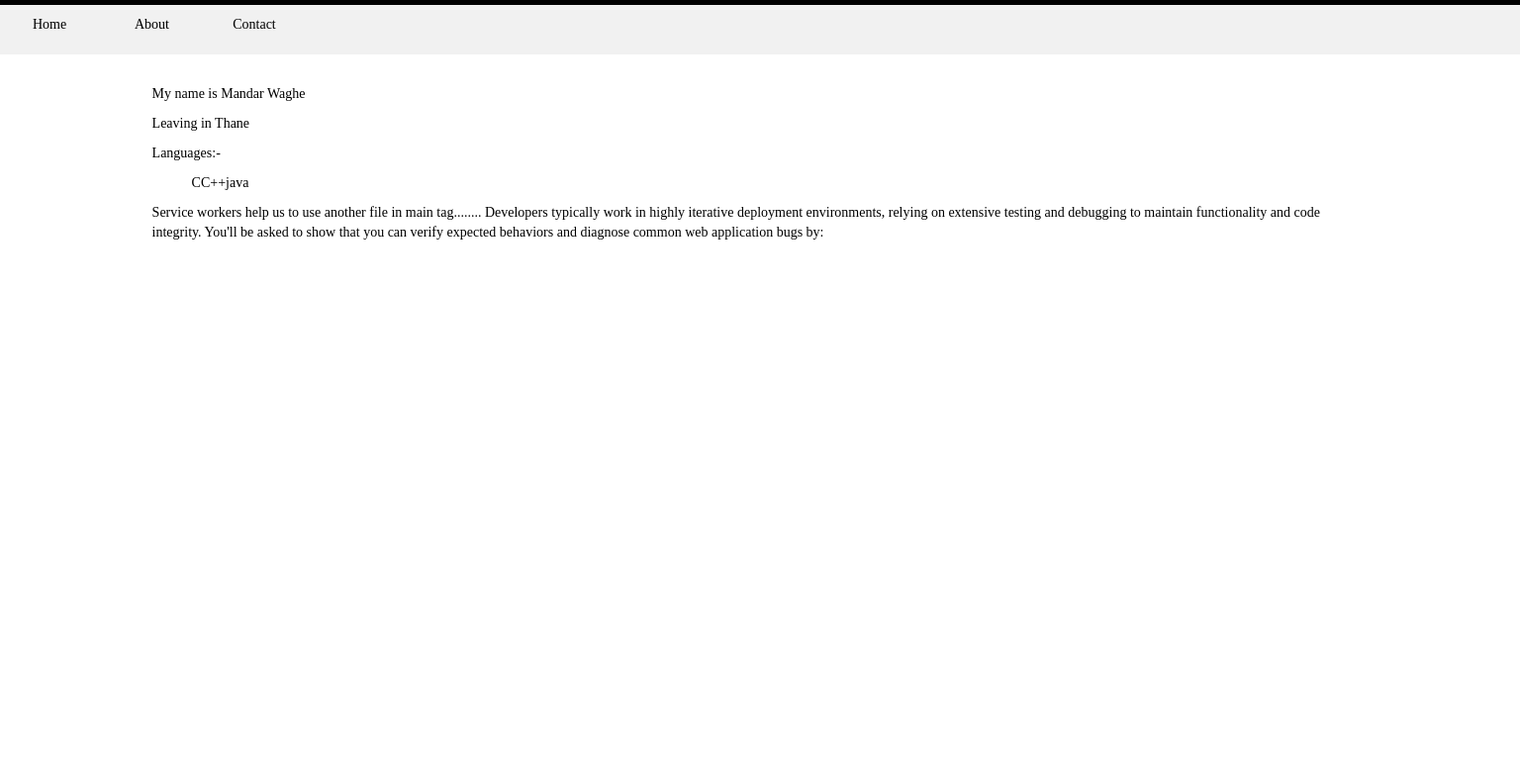
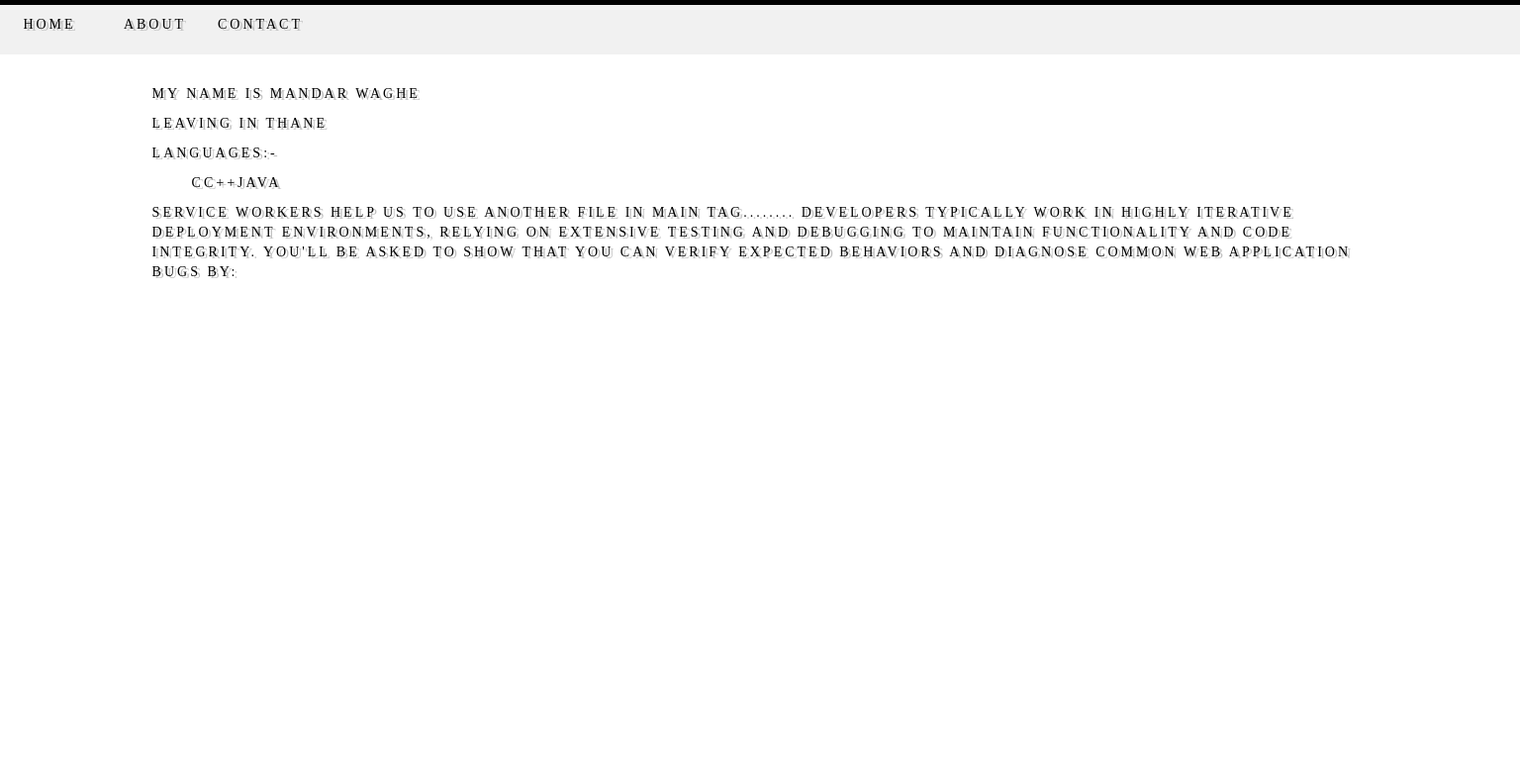
Before and after one commit to mvcman/Service-workers, a plain HTML site: page about.html in a window 1536 px wide. Shown: the part 95-885 px from the top of the page at 99% size. After the commit the page ends 800 px from the top, so only its background shows below. Drawn offline with nearby package versions, Linux system fonts and the light colour scheme; a web font is replaced by a local one.

Commit message:
text-decoration addedn in css file

```diff
--- a/style.css
+++ b/style.css
@@ -1,5 +1,8 @@
 body {
   font-family: Droid sans;
+  text-transform: uppercase;
+  letter-spacing: 3px;
+  text-shadow: 3px 2px silver;
 }
 @media screen and (min-width: 1350px){
 #header {
@@ -71,7 +74,7 @@ input:focus {
 #body1 {
   background:white;
   width: 80%;
-  height:100%;
+  height:80%;
   color: black;
   padding-top: 30px;
   margin:auto;
```
